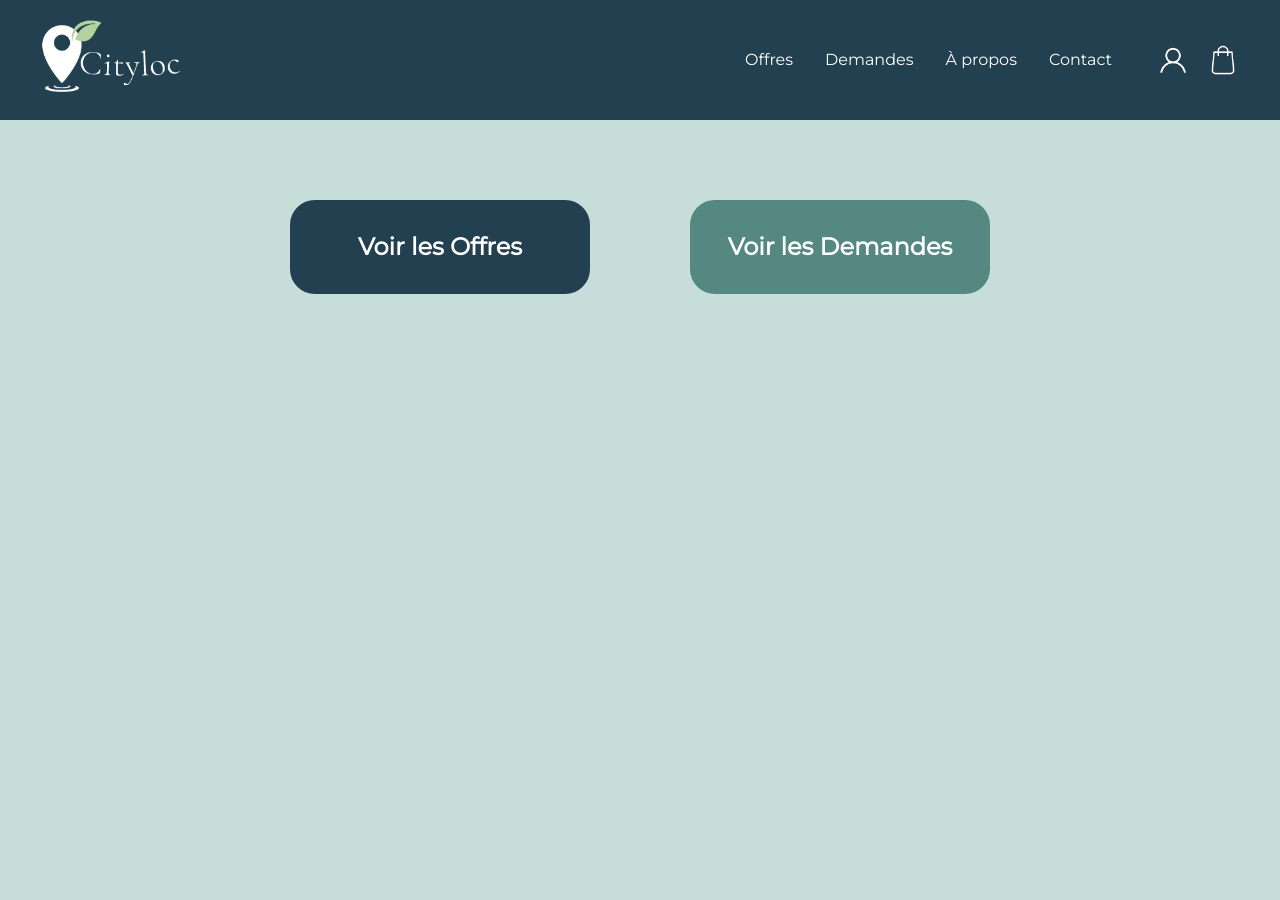
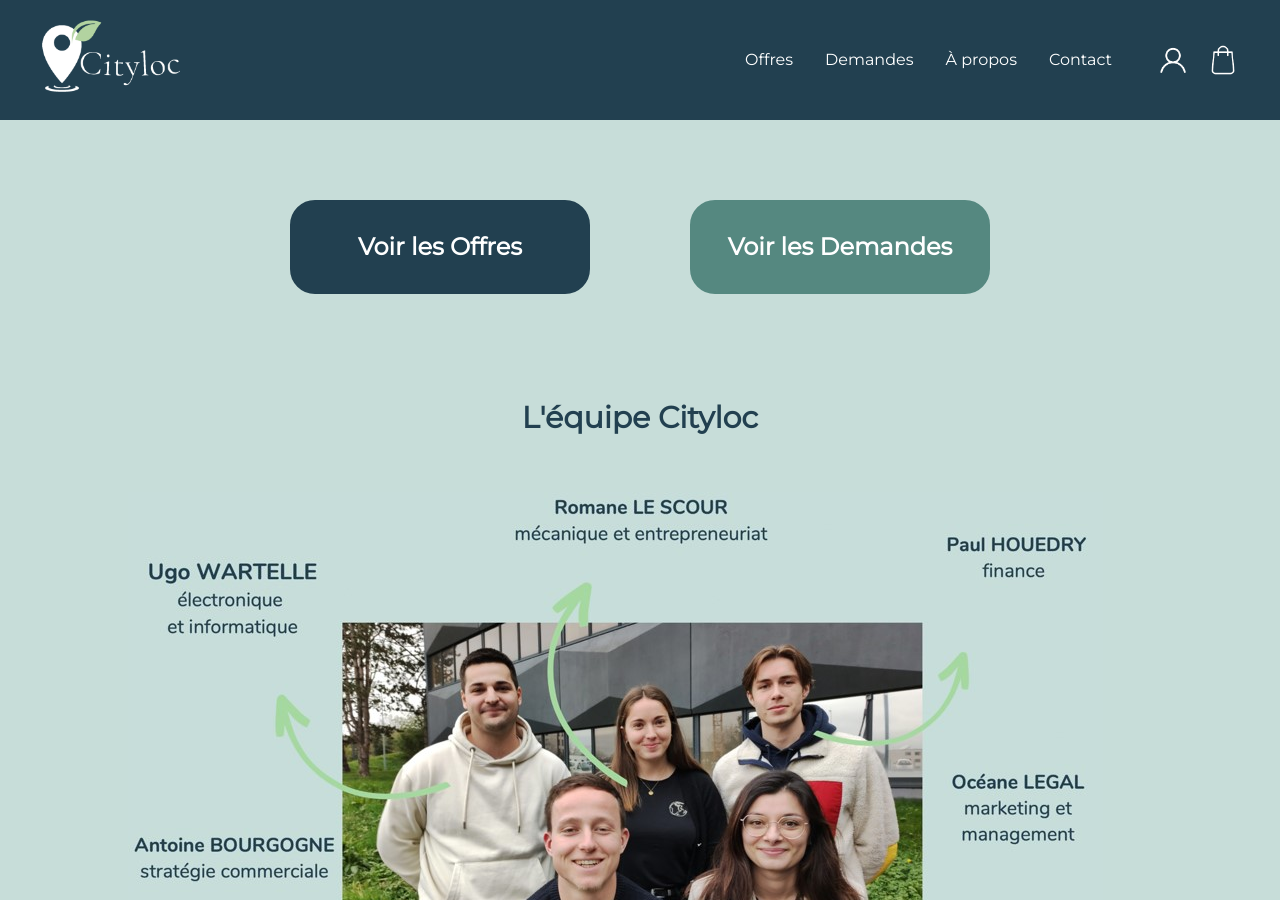
Before and after one commit to TabLockFR/cityloc-base, a Jekyll site: the page built from index.html, in a window 1280 px wide and 900 px high. Built offline with Jekyll 4.4.1, drawn with Linux system fonts in a browser that asks for light colours.

Commit message:
Update index.html

```diff
--- a/index.html
+++ b/index.html
@@ -82,3 +82,5 @@
     </a>
   </div>
 </div>
+<h2>L'équipe Cityloc</h2>
+<img src="https://tablockfr.github.io/imgs/team_cityloc.jpg" alt="équipe Cityloc">
```
